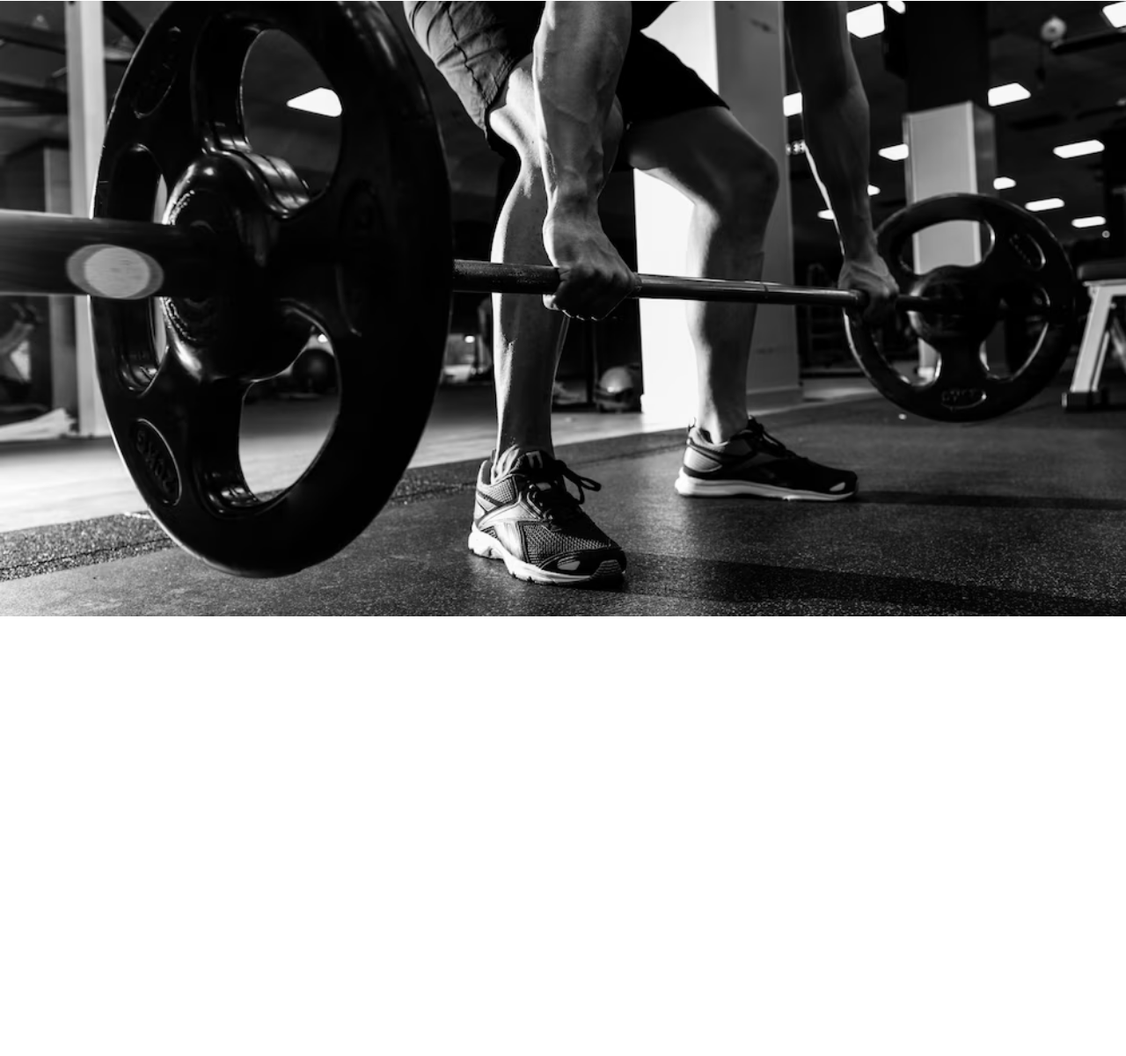
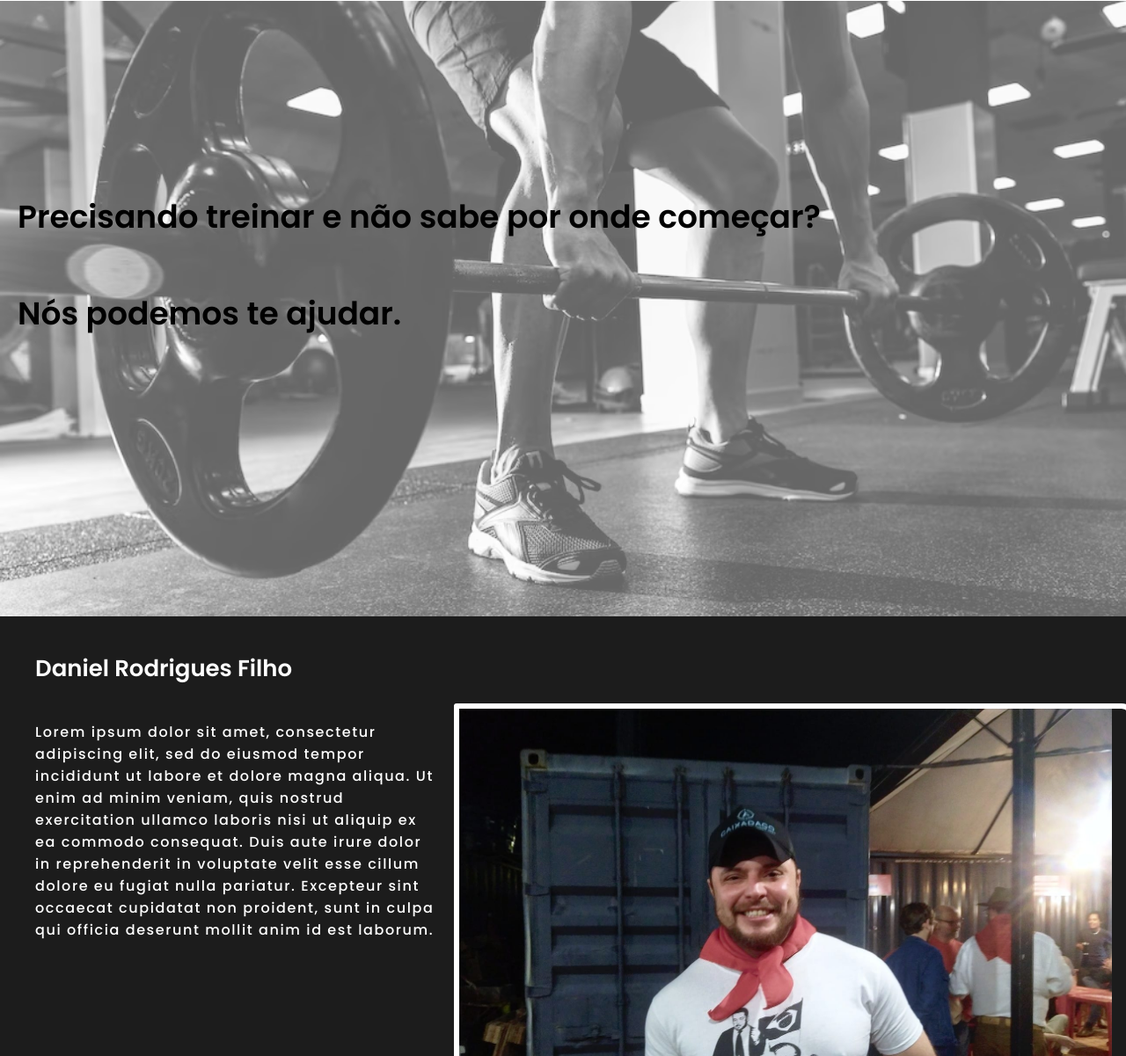
Before and after one commit to CarlosHSSchulz/Projeto_site_personal, a plain HTML site: page index.html in a window 1280 px wide. Shown: the part 99-1300 px from the top of the page at 88% size. Before the commit the page ends 800 px from the top, so only its background shows below. Drawn offline with Linux system fonts and the light colour scheme.

Commit message:
continuação do site

```diff
--- a/index.html
+++ b/index.html
@@ -18,7 +18,15 @@
              <li><a href="#">CONTATO</a></li>
          </ul>
     </nav>
-    <section class="first-section"></section>
-
+    <section class="first-section">
+        <p>Precisando treinar e não sabe por onde começar? <br/><br/> Nós podemos te ajudar.</p>
+    </section>
+    <main>
+        <section class="quem-sou">
+            <h1>Daniel Rodrigues Filho</h1><br>
+            <p>Lorem ipsum dolor sit amet, consectetur adipiscing elit, sed do eiusmod tempor incididunt ut labore et dolore magna aliqua. Ut enim ad minim veniam, quis nostrud exercitation ullamco laboris nisi ut aliquip ex ea commodo consequat. Duis aute irure dolor in reprehenderit in voluptate velit esse cillum dolore eu fugiat nulla pariatur. Excepteur sint occaecat cupidatat non proident, sunt in culpa qui officia deserunt mollit anim id est laborum.</p>
+            <img src="./imagens/foto_daniel.jpg" alt="Foto Daniel" class="img_daniel">
+        </section>
+    </main>
 </body>
 </html>
--- a/style.css
+++ b/style.css
@@ -1,46 +1,12 @@
-@import url('https://fonts.googleapis.com/css2?family=Roboto:wght@300;400;500;700;900&display=swap');
+@import url('https://fonts.googleapis.com/css2?family=Poppins:wght@300;500;600&display=swap');
 *{
     margin: 0px;
     padding:0px;
     box-sizing: border-box;
 }
 body{
-    font-family: 'Roboto', sans-serif;
+    font-family: "poppins", sans-serif;
 }
-/*.img_background{
-    background-image: url(./imagens/img_academia.jpg) ;
-    background-repeat: no-repeat;
-    background-size: cover;
-    height: 100vh;
-    opacity: .2;
-}
-
-
-
-.menu-lines{
-    display: none;
-}
-.navBar{
-    height: 190px;
-    width: 100%;
-    display: flex;
-    align-items: center;
-    justify-content: space-around;
-
-}
-.img_logo img{
-    max-width: 180px;
-    max-height: 180px;
-}
-
-.img_logo a{
-    text-decoration: none;
-    color: black;
-    font-size: 26px;
-}
-
-*/
-
 .navBar{
     position: fixed;
     top: 0;
@@ -50,13 +16,14 @@ body{
     padding: 10px 90px;
     background: rgba(0, 0, 0, 0.6);
     border-bottom: 1px solid #fff;
+    z-index: 1000;
 }
 .navBar .logo{
     padding: 22px 20px;
     height: 80px;
     float: left;
     font-size: 24px;
-    font-weight: bold;
+    font-weight:600;
     text-transform: uppercase;
     color: #fff;
 }
@@ -77,19 +44,68 @@ body{
     padding:12px 30px ;
     text-decoration: none;
     font-size: 14px;
-    font-weight: bold;
-
+    font-weight: 500;
+    letter-spacing: .2rem;
 }
 .navBar ul li a:hover{
     background: rgba(0, 0, 0, 0.7);
     border-radius: 6px;
 }
 .first-section{
+    height: 100vh;
+    width: 100%;
+    position: relative;
+    display: flex;
+    align-items: center;
+}
+.first-section::after{
+    content: "";
+  background: url(/imagens/img_academia.jpg);
+  background-repeat: no-repeat;
+  background-size: cover;
+  background-position: center;
+  opacity: 0.6;
+  top: 0;
+  left: 0;
+  bottom: 0;
+  right: 0;
+  position: absolute;
+  z-index: -1;
+
+}
+.first-section p{
+    font-size: 36px;
+    color: black;
+    font-weight: bold;
+    padding: 20px;
+
+
+}
+.quem-sou{
+    background-color: #1c1c1c;
+    color: #fff;
+    float: left;
     width: 100%;
     height: 100vh;
-    background: url(./imagens/img_academia.jpg);
-    background-repeat: no-repeat;
-    background-size: cover;
-    background-position: center;
+    padding: 20px;
+    display: grid;
+    grid-template-columns: repeat(2, 40%);
+}
+.quem-sou h1{
+    font-size: 26px;
+    padding: 20px;
+}
+.quem-sou p{
+    width: 100%;
+    padding: 20px;
+    letter-spacing: .1rem;
+}
+.quem-sou .img_daniel{
+    float: right;
+    height:50% ;
+    position: relative;
+    border: 6px solid #fff;
+    border-radius: 3px 15px;
+    padding-right: 20px;
 
 }
```
Also changed, not shown: imagens/foto_daniel.jpg (added).
